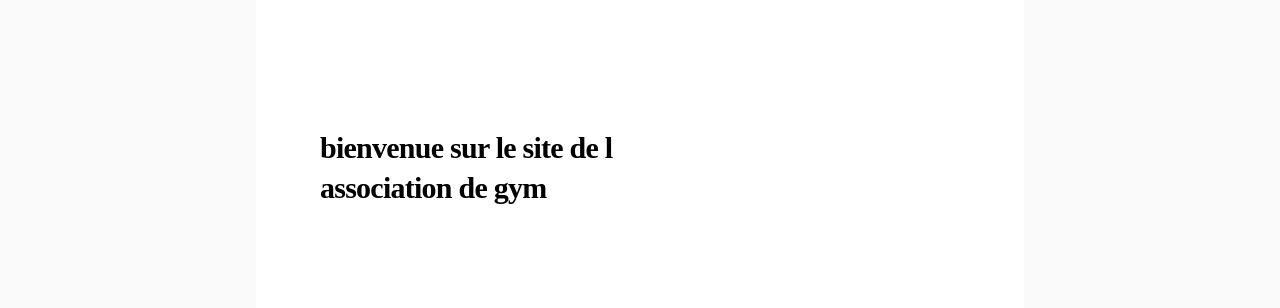
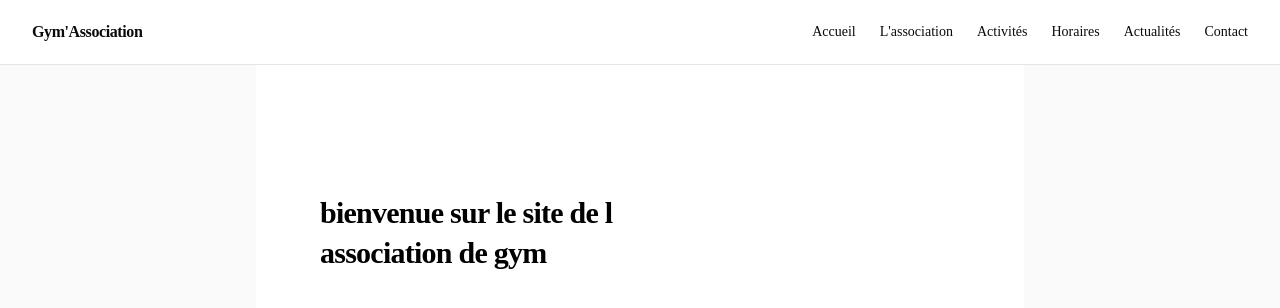
Before and after one commit to ThibautTobi/Gym-Association, a Next.js app: page / in a window 1280 px wide. Shown: the top 308 px of the page. Built offline with nearby package versions, Linux system fonts and the light colour scheme.

Commit message:
chore : feat: add responsive accessible navigation

```diff
--- a/app/layout.tsx
+++ b/app/layout.tsx
@@ -1,29 +1,28 @@
 import type { Metadata } from "next";
-import { Geist, Geist_Mono } from "next/font/google";
 import "./globals.css";
-
-const geistSans = Geist({
-  variable: "--font-geist-sans",
-  subsets: ["latin"],
-});
-
-const geistMono = Geist_Mono({
-  variable: "--font-geist-mono",
-  subsets: ["latin"],
-});
+import Header from "@/components/layout/Header";
 
 export const metadata: Metadata = {
-  title: "Create Next App",
-  description: "Generated by create next app",
+  title: {
+    default: "Gym'Association",
+    template: "%s | Gym'Association",
+  },
+  description:
+    "Découvrez Gym'Association, notre association de gymnastique et nos activités pour enfants, adolescents et adultes.",
 };
 
-export default function RootLayout({ children }: LayoutProps<"/">) {
+export default function RootLayout({
+  children,
+}: Readonly<{
+  children: React.ReactNode;
+}>) {
   return (
-    <html
-      lang="en"
-      className={`${geistSans.variable} ${geistMono.variable} h-full antialiased`}
-    >
-      <body className="min-h-full flex flex-col">{children}</body>
+    <html lang="fr">
+      <body>
+        <Header />
+
+        {children}
+      </body>
     </html>
   );
 }
--- /dev/null
+++ b/components/layout/Header.tsx
@@ -0,0 +1,83 @@
+import Link from "next/link";
+import MobileNav from "@/components/layout/MobileNav";
+
+/**
+ * Navigation principale du site.
+ *
+ * Le composant reste un Server Component :
+ * aucune interaction nécessitant JavaScript n'est gérée directement ici.
+ */
+export default function Header() {
+  return (
+    <header className="border-b bg-background">
+      <div className="mx-auto flex min-h-16 max-w-7xl items-center justify-between px-4 sm:px-6 lg:px-8">
+        {/* Logo / nom de l'association */}
+        <Link
+          href="/"
+          className="font-bold tracking-tight"
+          aria-label="Gym'Association - Accueil"
+        >
+          Gym&apos;Association
+        </Link>
+
+        {/* Navigation desktop */}
+        <nav
+          className="hidden items-center gap-6 md:flex"
+          aria-label="Navigation principale"
+        >
+          <Link
+            href="/"
+            className="text-sm font-medium transition-opacity hover:opacity-70"
+          >
+            Accueil
+          </Link>
+
+          <Link
+            href="/association"
+            className="text-sm font-medium transition-opacity hover:opacity-70"
+          >
+            L&apos;association
+          </Link>
+
+          <Link
+            href="/activites"
+            className="text-sm font-medium transition-opacity hover:opacity-70"
+          >
+            Activités
+          </Link>
+
+          <Link
+            href="/horaires"
+            className="text-sm font-medium transition-opacity hover:opacity-70"
+          >
+            Horaires
+          </Link>
+
+          <Link
+            href="/actualites"
+            className="text-sm font-medium transition-opacity hover:opacity-70"
+          >
+            Actualités
+          </Link>
+
+          <Link
+            href="/contact"
+            className="text-sm font-medium transition-opacity hover:opacity-70"
+          >
+            Contact
+          </Link>
+
+          {/* <Link
+            href="/inscription"
+            className="rounded-md bg-primary px-4 py-2 text-sm font-medium text-primary-foreground transition-opacity hover:opacity-90"
+          >
+            S&apos;inscrire
+          </Link> */}
+        </nav>
+
+        {/* Navigation mobile */}
+        <MobileNav />
+      </div>
+    </header>
+  );
+}
--- /dev/null
+++ b/components/layout/MobileNav.tsx
@@ -0,0 +1,103 @@
+"use client";
+
+import Link from "next/link";
+import { useState } from "react";
+
+/**
+ * Navigation mobile.
+ *
+ * Ce composant est client car l'ouverture et la fermeture
+ * du menu dépendent d'un état React.
+ */
+export default function MobileNav() {
+  const [isOpen, setIsOpen] = useState(false);
+
+  const closeMenu = () => {
+    setIsOpen(false);
+  };
+
+  return (
+    <div className="md:hidden">
+      {/* Bouton d'ouverture / fermeture */}
+      <button
+        type="button"
+        onClick={() => setIsOpen((currentState) => !currentState)}
+        aria-expanded={isOpen}
+        aria-controls="mobile-navigation"
+        aria-label={isOpen ? "Fermer le menu" : "Ouvrir le menu"}
+        className="inline-flex min-h-11 min-w-11 items-center justify-center rounded-md border p-2 focus-visible:outline-none focus-visible:ring-2 focus-visible:ring-ring"
+      >
+        <span aria-hidden="true" className="text-xl">
+          {isOpen ? "×" : "☰"}
+        </span>
+      </button>
+
+      {/* Menu */}
+      {isOpen && (
+        <nav
+          id="mobile-navigation"
+          aria-label="Navigation mobile"
+          className="absolute left-0 right-0 top-16 z-50 border-b bg-background p-4 shadow-md"
+        >
+          <div className="mx-auto flex max-w-7xl flex-col gap-2">
+            <Link
+              href="/"
+              onClick={closeMenu}
+              className="rounded-md px-4 py-3 font-medium hover:bg-muted"
+            >
+              Accueil
+            </Link>
+
+            <Link
+              href="/association"
+              onClick={closeMenu}
+              className="rounded-md px-4 py-3 font-medium hover:bg-muted"
+            >
+              L&apos;association
+            </Link>
+
+            <Link
+              href="/activites"
+              onClick={closeMenu}
+              className="rounded-md px-4 py-3 font-medium hover:bg-muted"
+            >
+              Activités
+            </Link>
+
+            <Link
+              href="/horaires"
+              onClick={closeMenu}
+              className="rounded-md px-4 py-3 font-medium hover:bg-muted"
+            >
+              Horaires
+            </Link>
+
+            <Link
+              href="/actualites"
+              onClick={closeMenu}
+              className="rounded-md px-4 py-3 font-medium hover:bg-muted"
+            >
+              Actualités
+            </Link>
+
+            <Link
+              href="/contact"
+              onClick={closeMenu}
+              className="rounded-md px-4 py-3 font-medium hover:bg-muted"
+            >
+              Contact
+            </Link>
+
+            <Link
+              href="/inscription"
+              onClick={closeMenu}
+              className="mt-2 rounded-md bg-primary px-4 py-3 text-center font-medium text-primary-foreground"
+            >
+              S&apos;inscrire
+            </Link>
+          </div>
+        </nav>
+      )}
+    </div>
+  );
+}
```
